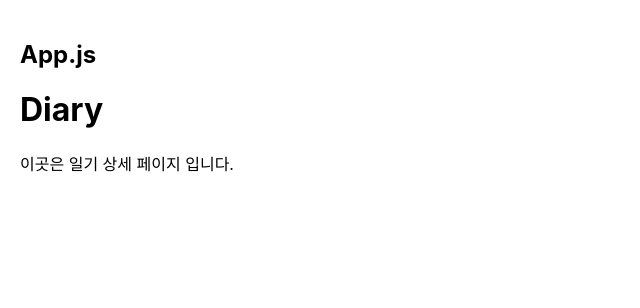
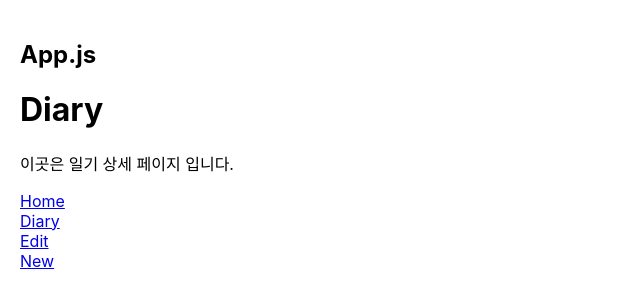
Before and after one commit to TMInstaller/EMOTIONDIARY, a React (Create React App) app: page /diary in a window 1280 px wide. Shown: the top 308 px of the page, without its empty margins (0-640 px from the left). Built offline with nearby package versions, Linux system fonts and the light colour scheme.

Commit message:
Test : Route code 이용하여 spa 형식의 페이지 이동 테스트

```diff
--- a/src/App.js
+++ b/src/App.js
@@ -5,6 +5,8 @@
 import Edit from "./pages/Edit";
 import New from "./pages/New";
 import Diary from "./pages/Diary";
+
+import RouteTest from "./components/RoutTest";
 
 function App() {
   return (
@@ -17,6 +19,7 @@
           <Route path="/edit" element={<Edit />} />
           <Route path="/diary" element={<Diary />} />
         </Routes>
+        <RouteTest />
       </div>
     </BrowserRouter>
   );
--- /dev/null
+++ b/src/components/RoutTest.js
@@ -0,0 +1,17 @@
+import { Link } from "react-router-dom";
+
+const RouteTest = () => {
+  return (
+    <>
+      <Link to={"/"}>Home</Link>
+      <br />
+      <Link to={"/diary"}>Diary</Link>
+      <br />
+      <Link to={"/edit"}>Edit</Link>
+      <br />
+      <Link to={"/new"}>New</Link>
+    </>
+  );
+};
+
+export default RouteTest;
```
